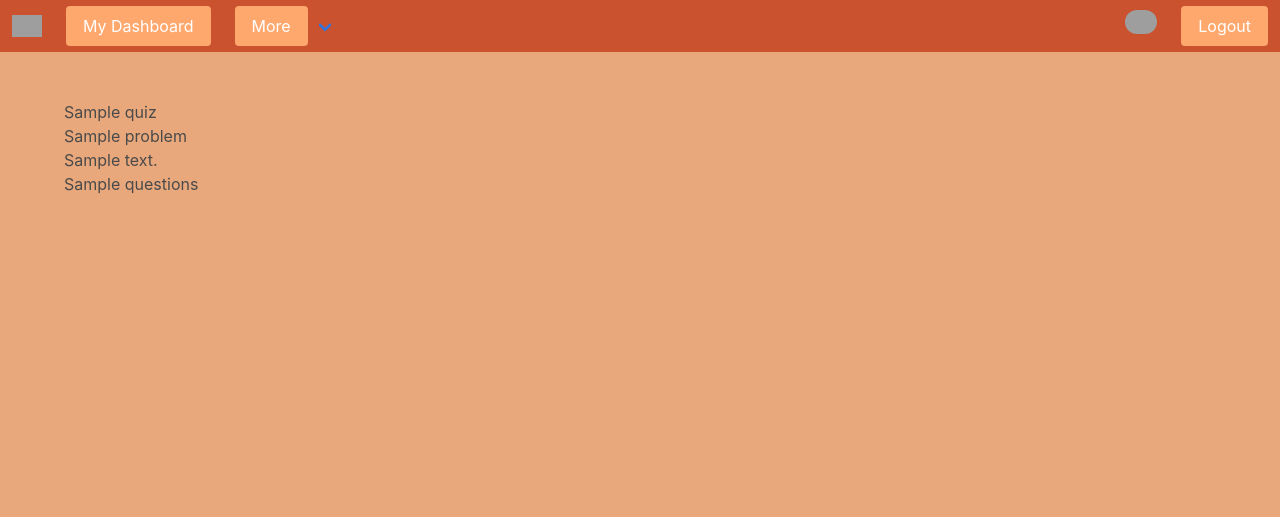
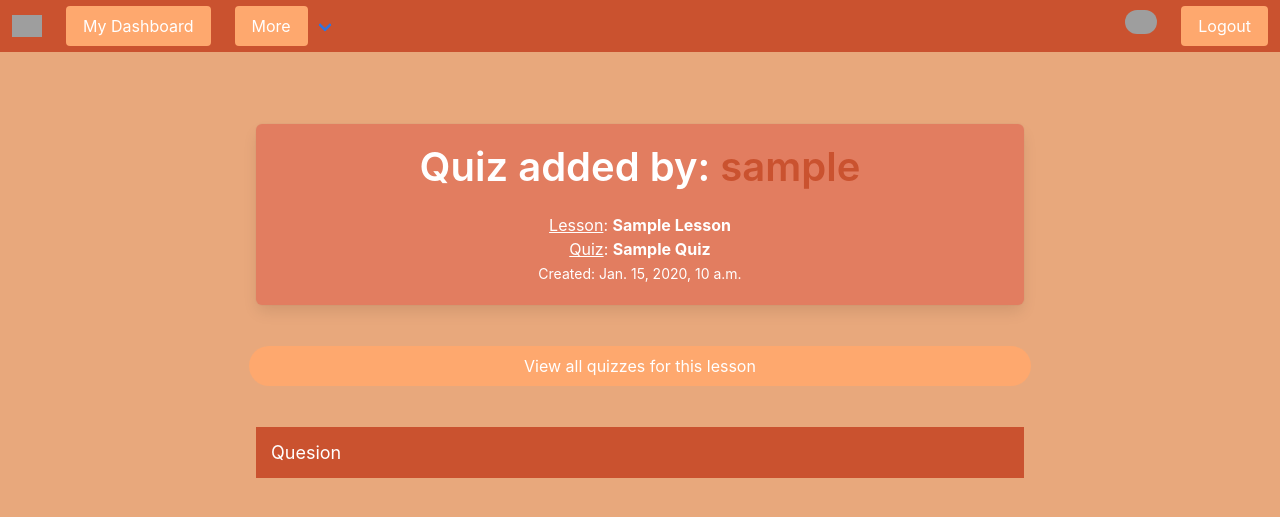
Before and after one commit to chuckthemole/TeachAssist, a Django app: template teach/templates/teach/quiz/show_quiz.html in a window 1280 px wide. Shown: the top 517 px of the page. Run offline with Django 3.2, Linux system fonts and the light colour scheme; the template is opened without the code that fills it: most values are stand-ins (such as "Sample title", 1, 10 or a date in 2020); some libraries are stand-ins or nearby versions; grey boxes are pictures that could not be loaded.

Commit message:
Start show quiz implementation

```diff
--- a/teach/models.py
+++ b/teach/models.py
@@ -54,7 +54,10 @@ class Quiz(models.Model):
 	# FK
 	teacher = models.ForeignKey(teacher, on_delete=models.CASCADE, null=True)
 	lesson = models.ForeignKey(Lesson, on_delete=models.CASCADE, null=True)
+
 	name = models.TextField(max_length=30, null=False, blank=False, unique=False, default="")
+	created = models.DateField(auto_now=True)
+	updated = models.DateField(auto_now=True)
 
 class Problem(models.Model):
 	# FK
--- a/teach/templates/teach/quiz/show_quiz.html
+++ b/teach/templates/teach/quiz/show_quiz.html
@@ -1,14 +1,97 @@
+<!-- show a lesson belonging to any user  -->
 {% extends "teach/base.html" %}
 
 {% block content %}
 
-{{quiz.name}} <br>
+{% load static %}
 
-{% for problem in problems %}
-{{problem.question}}<br>
-{{problem.answers}} <br>
-{% endfor %}
+<!--<div class="no-scroll">-->
+<br>
+<div style="margin: auto;">
+  <center>
+    <div class="tile is-8 is-vertical">
+      <div class="box front-background">
+        <h1 class="title is-2">
+          <span style="color:white;">
+            Quiz added by:
+          </span>
+          <span class="main-text-color">
+            {{ quiz.teacher.user.username }}
+          </span>
+        </h1>
+        <h2>
+          <span style="color:white;">
+            <u>Lesson</u>: <b class="is-capitalized">{{ quiz.lesson.lesson_name }}</b>
+            <br>
+            <u>Quiz</u>: <b class="is-capitalized">{{ quiz.name }}</b>
+            <br>
+            <small>
+              Created: {{quiz.created}}
+            </small>
+          </span>
+          <br>
+        </h2>
+      </div>
+    </div>
+  </center>
+</div>
 
-{{ questions }}
+<br><br>
+
+<center>
+  <div class="tile is-8 is-vertical">
+    <div class="columns is-centered">
+      {% if quiz.teacher.user.id == user.id %}
+      <div class="column">
+        <form action="{% url 'quiz:edit_quiz' quiz.id %}" method="get">
+          <button class="button is-primary is-fullwidth is-rounded">
+            Edit this quiz
+          </button>
+        </form>
+      </div>
+      {% endif %}
+      <div class="column">
+        <form action="{% url 'quiz:show_all_quizzes' quiz.lesson.id %}" method="get">
+          <button class="button is-primary is-fullwidth is-rounded">
+            View all quizzes for this lesson
+          </button>
+        </form>
+      </div>
+    </div>
+  </div>
+</center>
+
+<br><br>
+
+<center>
+  <div class="tile is-8 is-vertical">
+    {% for problem in problems %}
+    <button type="button" class="collapsible">Quesion</button>
+    <div class="content">
+      {{problem.question}} <br>
+      {% for answer in problem.answers %}
+        {{answer}} <br>
+      {% endfor %}
+    </div>
+    {% endfor %}
+  </div>
+</center>
+
+<script>
+  var coll = document.getElementsByClassName("collapsible");
+  var i;
+
+  for (i = 0; i < coll.length; i++) {
+    coll[i].addEventListener("click", function() {
+      this.classList.toggle("active");
+      var content = this.nextElementSibling;
+      if (content.style.display === "block") {
+        content.style.display = "none";
+      } else {
+        content.style.display = "block";
+      }
+    });
+  }
+</script>
 
 {% endblock content %}
--- a/teach/views/quiz.py
+++ b/teach/views/quiz.py
@@ -25,7 +25,6 @@ def create_quiz(request, lesson_id):
             quiz = get_object_or_404(Quiz, pk=quiz.id)
             quiz.save()
         except:
-            print("*******Returning to create_quiz.html error*********")
             return render(request, "teach/quiz/create_quiz.html", {"user":user, "lesson":lesson, "error":"Can't create your quiz!"})
 
         i = 1
@@ -39,7 +38,7 @@ def create_quiz(request, lesson_id):
                 return render(request, "teach/quiz/create_quiz.html", {"user":user, "lesson":lesson, "error":"Please choose questions for your lesson!"})
             elif not question:
                 problems = Problem.objects.filter(quiz=quiz)
-                return render(request, "teach/quiz/show_quiz.html", {"quiz":quiz, "problems":problems})
+                return render(request, "teach/quiz/show_quiz.html", {"user":user, "quiz":quiz, "problems":problems})
             else:
                 answers = []
                 for j in range(4):
```
Also changed, not shown: teach/migrations/0004_auto_20210209_2017.py (added).
